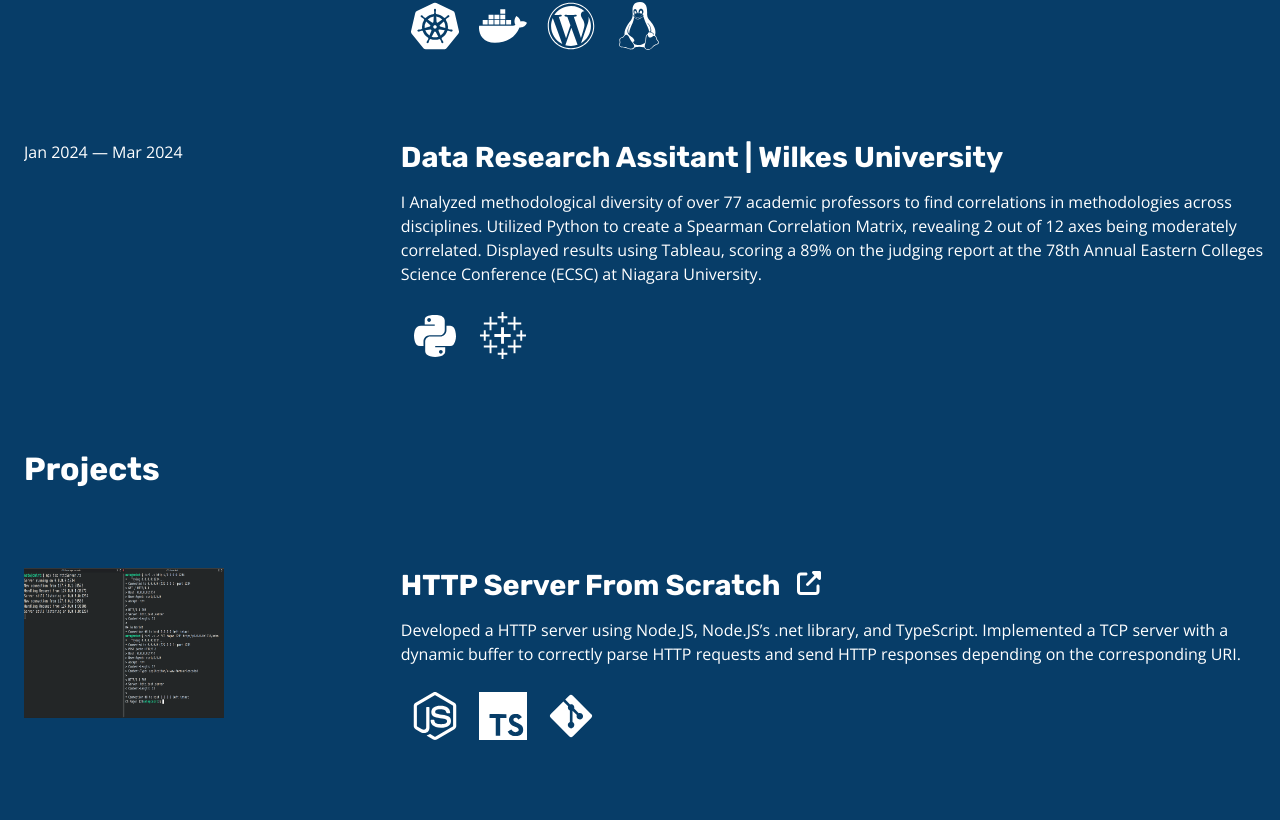
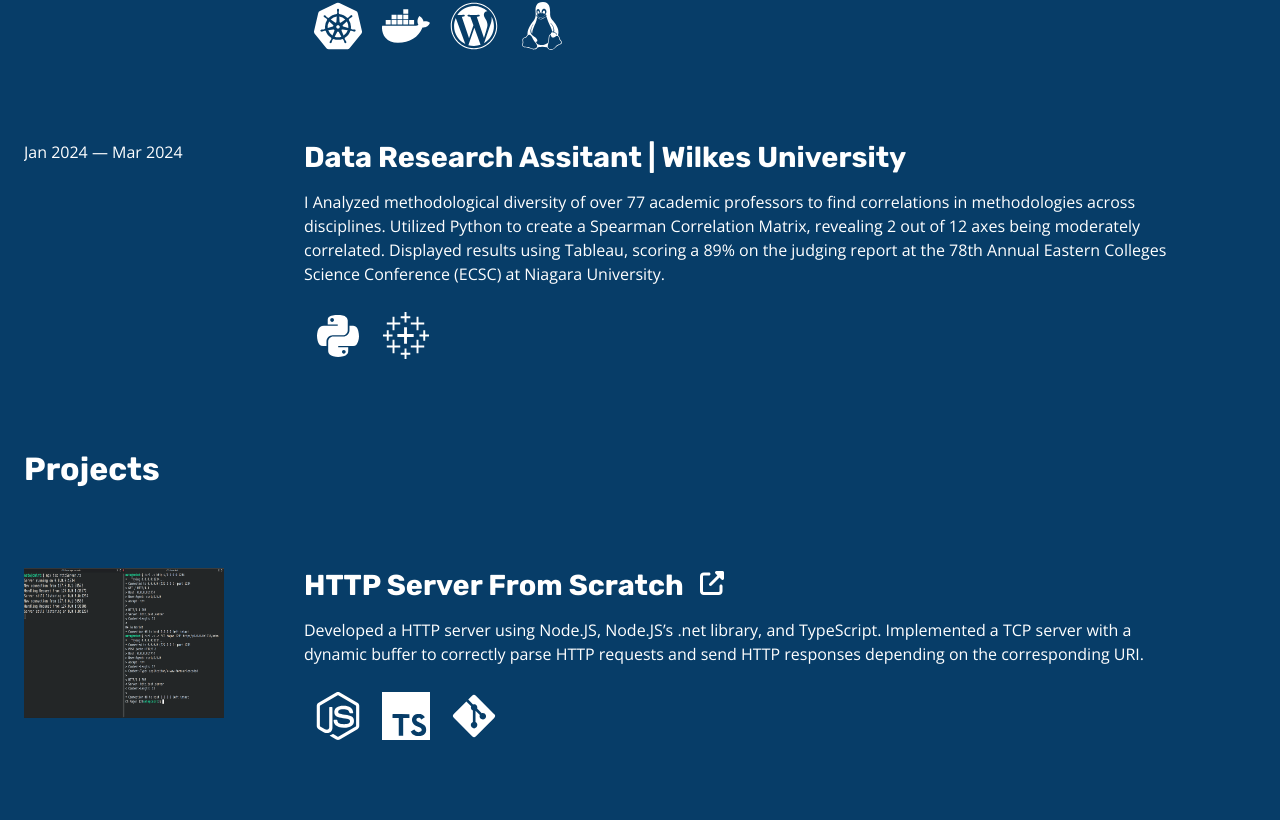
Before and after one commit to NateMartes/Portfolio-Website, a React (Vite) app: page / in a window 1280 px wide. Shown: the part 1200-2020 px from the top of the page. Built offline with nearby package versions, Linux system fonts and the light colour scheme.

Commit message:
change package.json

```diff
--- a/package.json
+++ b/package.json
@@ -10,7 +10,7 @@
     "lint": "eslint .",
     "preview": "vite preview",
     "predeploy": "npm run build",
-    "deploy": "gh-pages -d build"
+    "deploy": "gh-pages -d dist"
   },
   "dependencies": {
     "react": "^18.3.1",
--- a/src/Experience/Experience.module.css
+++ b/src/Experience/Experience.module.css
@@ -1,15 +1,18 @@
 .main {
     display: flex;
-    justify-content: space-between;
     margin-top: 5rem;
     margin-bottom: 5rem;
 }
 .main > p {
     max-width: 20%;
+    width: 200px;
+    height: 150px;
     margin: 0;
+    flex-shrink: 0;
 }
 .experienceMain{
     max-width: 70%;
+    margin-left: 5rem;
 }
 .experienceMain > h3{
     margin: 0;
@@ -33,10 +36,13 @@
       flex-direction: column;
     }
     .main > p {
+        width: auto;
+        height: auto;
         max-width: 100%;
         margin: 0;
     }
     .experienceMain{
       max-width: 100%;
+        margin: 0;
     }
 }
--- a/src/Project/Project.module.css
+++ b/src/Project/Project.module.css
@@ -1,8 +1,10 @@
 .main {
     display: flex;
-    justify-content: space-between;
     margin-top: 5rem;
     margin-bottom: 5rem;
+}
+.main img {
+    flex-shrink: 0;
 }
 .main > p {
     max-width: 20%;
@@ -10,6 +12,7 @@
 }
 .projectMain{
     max-width: 70%;
+    margin-left: 5rem;
 }
 .projectMain > h3{
     margin: 0;
@@ -59,5 +62,6 @@ a:hover img{
   }
   .projectMain{
     max-width: 100%;
+    margin-left: 0;
   }
 }
```
Also changed, not shown: src/Intro/Intro.module.css (line endings or trailing spaces).
